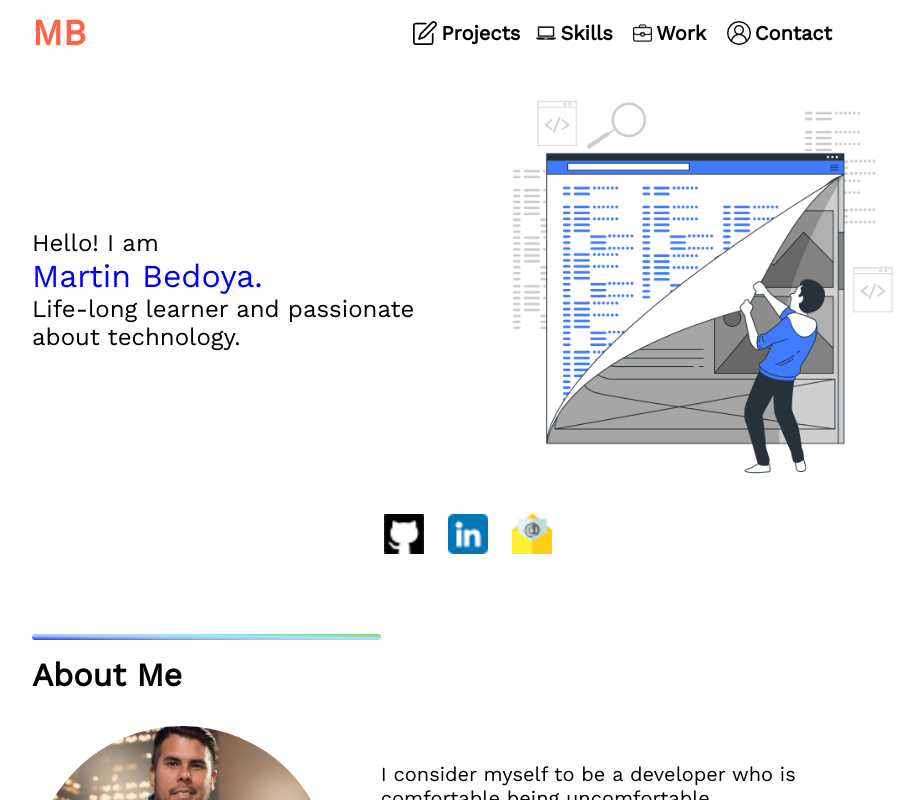
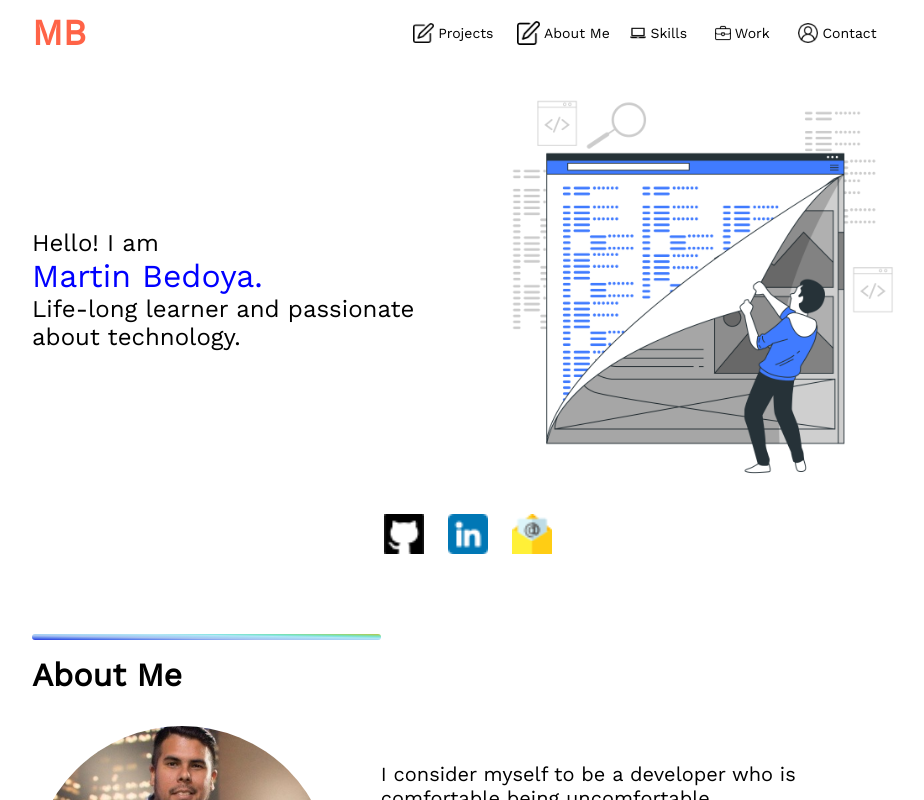
Before and after one commit to josemartin357/react-portfolio, a React (Create React App) app: page / in a window 1280 px wide. Shown: the top 800 px of the page, without its empty margins (172-1096 px from the left). Built offline with nearby package versions, Linux system fonts and the light colour scheme.

Commit message:
Added link for about me section

```diff
--- a/src/components/header/mobile/index.js
+++ b/src/components/header/mobile/index.js
@@ -18,6 +18,13 @@ function Mobile({ isOpen, setIsOpen }) {
           <a href="#projects">
             <img className="option-icon-small" src={editLogo} alt="projects" />
             Projects
+          </a>
+        </div>
+
+        <div className="mobile-option">
+          <a href="#summary">
+            <img className="option-icon-small" src={editLogo} alt="about me" />
+            About Me
           </a>
         </div>
 
--- a/src/components/header/web/index.js
+++ b/src/components/header/web/index.js
@@ -12,6 +12,13 @@ function Web() {
         <a href="#projects">
           <img className="option-icon" src={editLogo} alt="projects" />
           Projects
+        </a>
+      </div>
+
+      <div className="web-option">
+        <a href="#summary">
+          <img className="option-icon" src={editLogo} alt="projects" />
+          About Me
         </a>
       </div>
 
--- a/src/components/header/web/web.css
+++ b/src/components/header/web/web.css
@@ -5,9 +5,9 @@
 }
 
 .web-option {
-  font-size: 20px;
-  margin-right: 16px;
-  font-weight: 700;
+  font-size: 14px;
+  margin-right: 20px;
+  font-weight: 400;
 }
 
 .web-option a {
```
